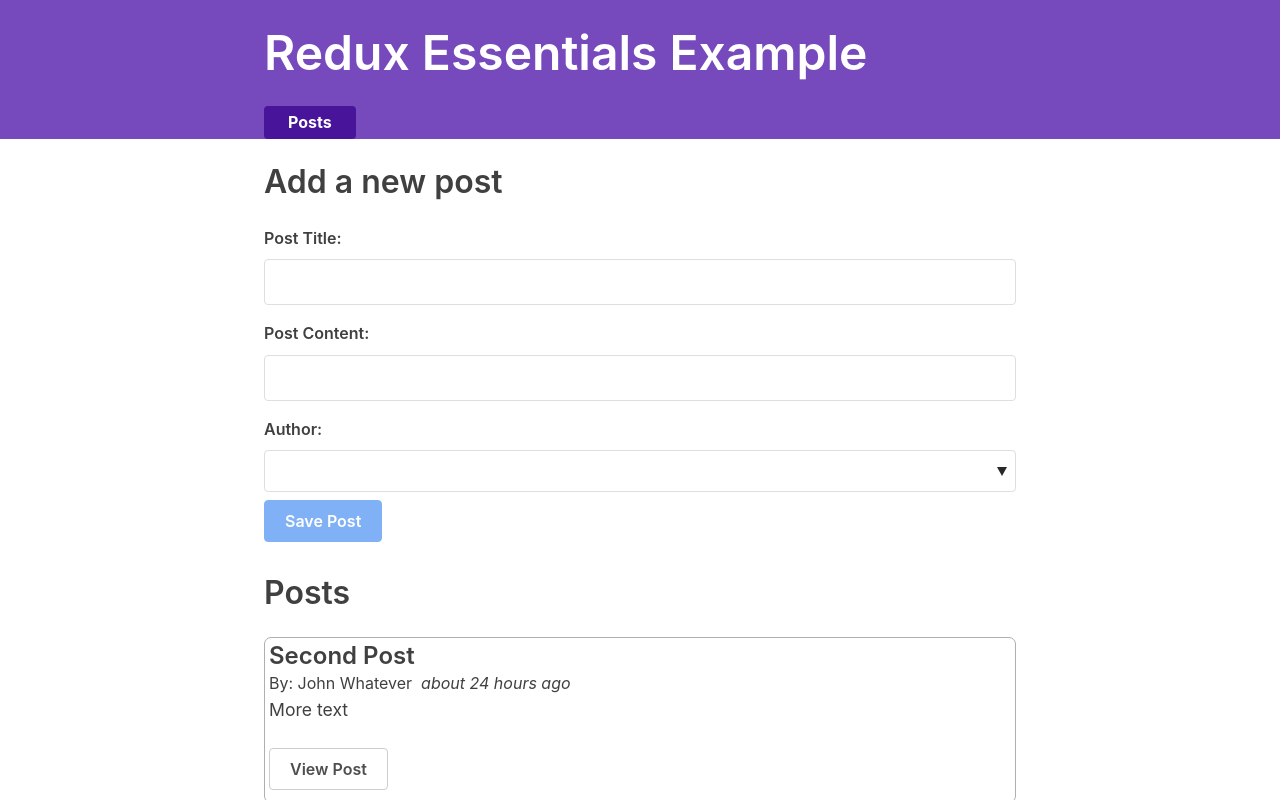
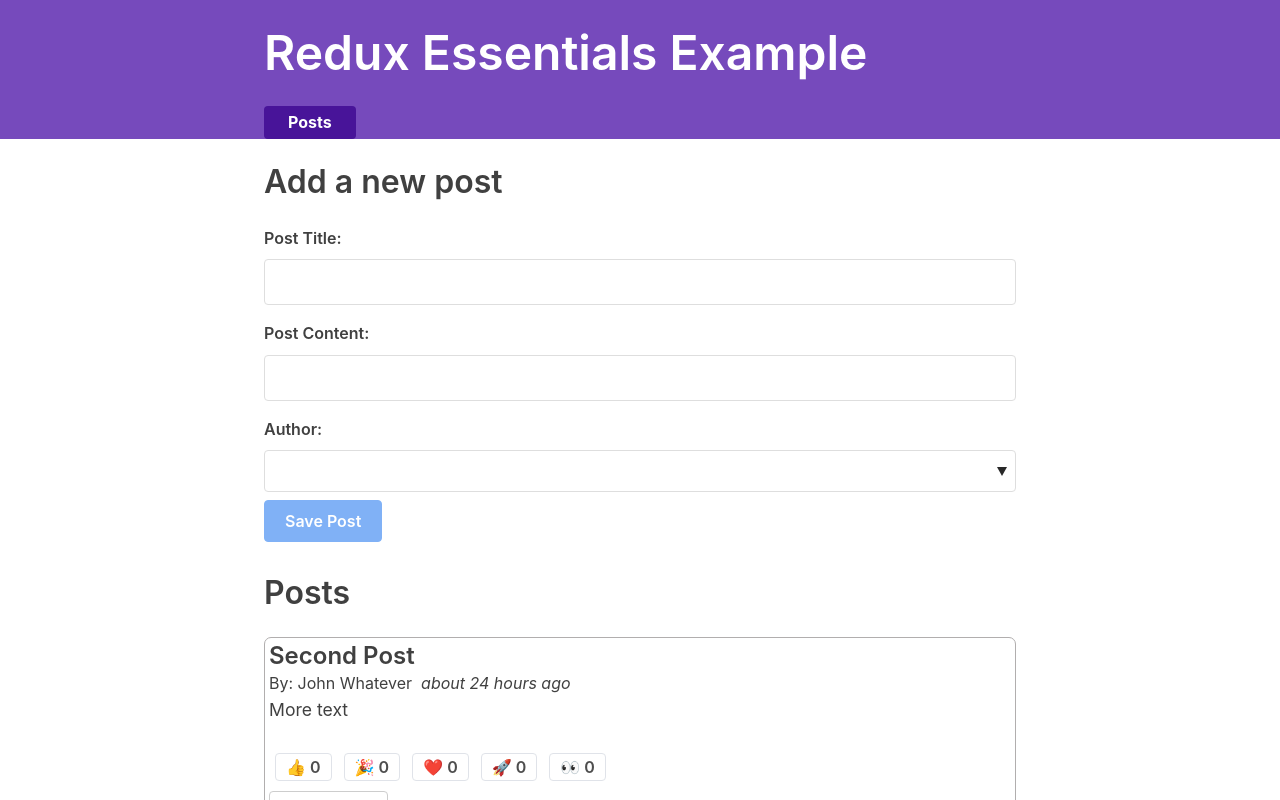
Before and after one commit to AhmedSafi97/redux-app-tutorial, a React (Create React App) app: page / in a window 1280 px wide. Shown: the top 800 px of the page. Built offline with nearby package versions, Linux system fonts and the light colour scheme; what miragejs, txtgen would draw is missing.

Commit message:
add post reaction buttons"

```diff
--- a/src/features/posts/PostsList.js
+++ b/src/features/posts/PostsList.js
@@ -4,6 +4,7 @@ import { Link } from 'react-router-dom'
 
 import { PostAuthor } from './PostAuthor'
 import { TimeAgo } from './TimeAgo'
+import { ReactionButtons } from './ReactionButtons'
 
 export const PostsList = () => {
   const posts = useSelector((state) => state.posts)
@@ -18,6 +19,7 @@ export const PostsList = () => {
       <PostAuthor userId={post.user} />
       <TimeAgo timestamp={post.date} />
       <p>{post.content.substring(0, 100)}</p>
+      <ReactionButtons post={post} />
       <Link to={`/posts/${post.id}`} className="button muted-button">
         View Post
       </Link>
--- /dev/null
+++ b/src/features/posts/ReactionButtons.js
@@ -0,0 +1,28 @@
+import React from 'react'
+import { useDispatch } from 'react-redux'
+
+import { reactionAdded } from './postsSlice'
+
+const reactionEmoji = {
+  thumbsUp: '👍',
+  hooray: '🎉',
+  heart: '❤️',
+  rocket: '🚀',
+  eyes: '👀',
+}
+
+export const ReactionButtons = ({ post }) => {
+  const dispatch = useDispatch()
+  const reactionButtons = Object.entries(reactionEmoji).map(([name, emoji]) => (
+    <button
+      key={name}
+      type="button"
+      className="muted-button reaction-button"
+      onClick={() => dispatch(reactionAdded(post.id, name))}
+    >
+      {emoji} {post.reactions[name]}
+    </button>
+  ))
+
+  return <div>{reactionButtons}</div>
+}
--- a/src/features/posts/SinglePostPage.js
+++ b/src/features/posts/SinglePostPage.js
@@ -4,6 +4,7 @@ import { Link, useParams } from 'react-router-dom'
 
 import { PostAuthor } from './PostAuthor'
 import { TimeAgo } from './TimeAgo'
+import { ReactionButtons } from './ReactionButtons'
 
 export const SinglePostPage = () => {
   const { postId } = useParams()
@@ -24,6 +25,8 @@ export const SinglePostPage = () => {
         <PostAuthor userId={post.user} />
         <TimeAgo timestamp={post.date} />
         <p className="post-content">{post.content}</p>
+        <ReactionButtons post={post} />
+
         <Link to={`/edit-post/${post.id}`} className="button">
           Edit Post
         </Link>
--- a/src/features/posts/postsSlice.js
+++ b/src/features/posts/postsSlice.js
@@ -7,6 +7,7 @@ const initialState = [
     title: 'First Post!',
     content: 'Hello World!',
     user: '1',
+    reactions: { thumbsUp: 0, hooray: 0, heart: 0, rocket: 0, eyes: 0 },
   },
   {
     id: 'YkHwHh13693yXaB0L6SnP',
@@ -14,6 +15,7 @@ const initialState = [
     title: 'Second Post',
     content: 'More text',
     user: '2',
+    reactions: { thumbsUp: 0, hooray: 0, heart: 0, rocket: 0, eyes: 0 },
   },
 ]
 
@@ -32,6 +34,7 @@ const postsSlice = createSlice({
           title,
           content,
           user: userId,
+          reactions: { thumbsUp: 0, hooray: 0, heart: 0, rocket: 0, eyes: 0 },
         },
       }),
     },
@@ -46,9 +49,19 @@ const postsSlice = createSlice({
       },
       prepare: (id, title, content) => ({ payload: { id, title, content } }),
     },
+    reactionAdded: {
+      reducer: (state, action) => {
+        const { postId, reaction } = action.payload
+        const currentPost = state.find((post) => post.id === postId)
+        if (currentPost) {
+          currentPost.reactions[reaction]++
+        }
+      },
+      prepare: (postId, reaction) => ({ payload: { postId, reaction } }),
+    },
   },
 })
 
-export const { postAdded, postUpdated } = postsSlice.actions
+export const { postAdded, postUpdated, reactionAdded } = postsSlice.actions
 
 export default postsSlice.reducer
```
